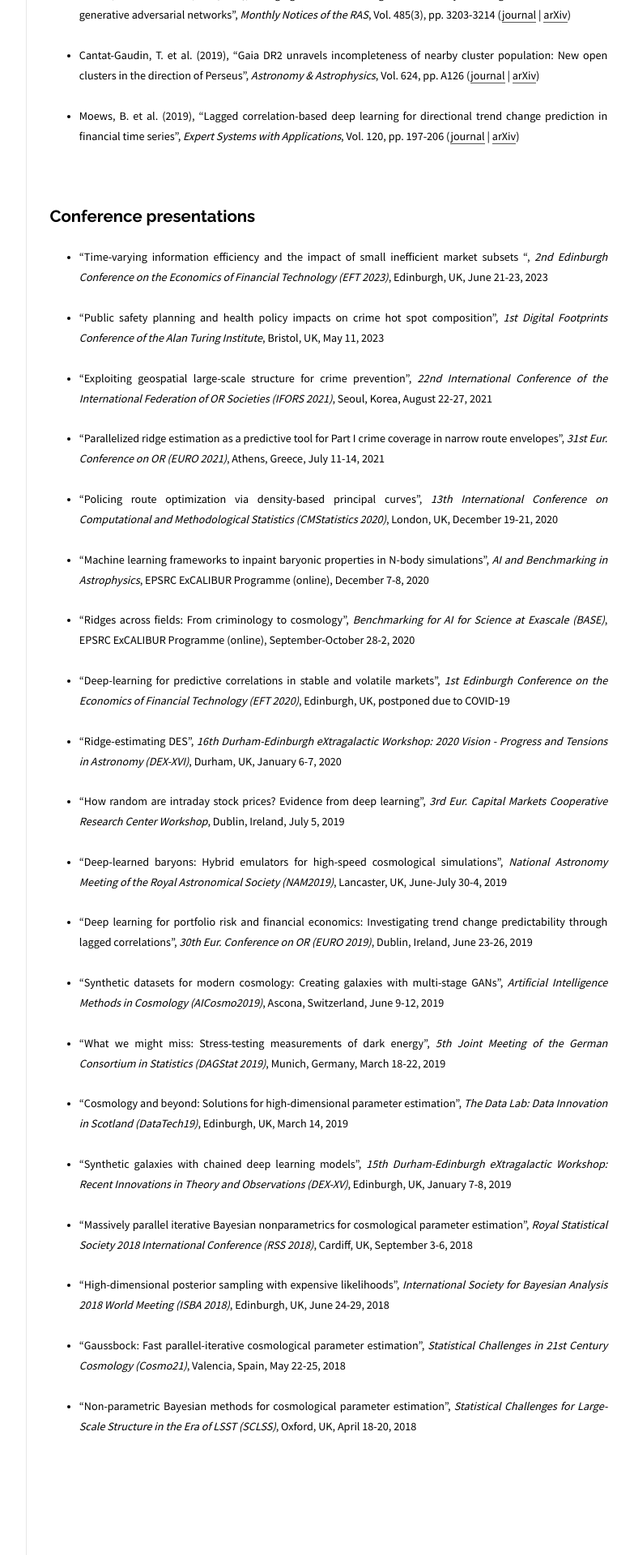
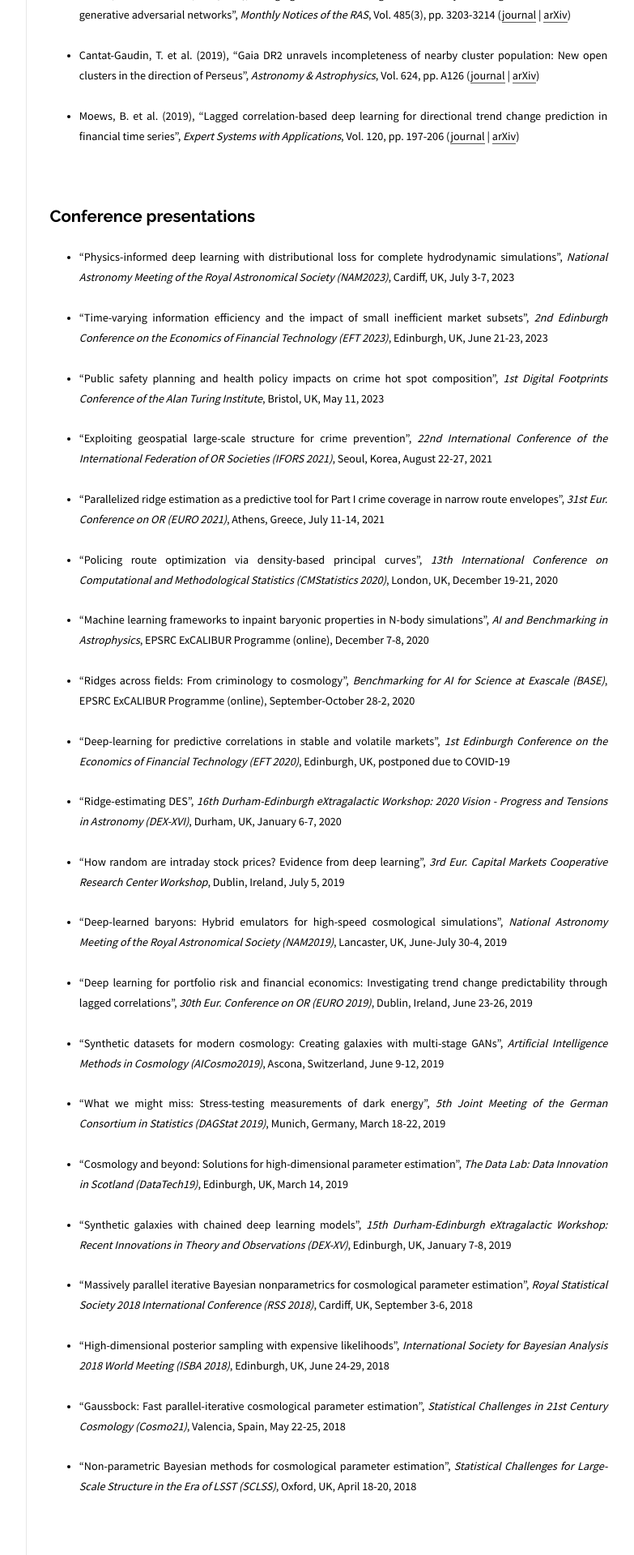
Before and after one commit to moews/moews.github.io, a Jekyll site: the page built from _posts/2017-03-25-publications.md, in a window 1280 px wide. Shown: the part 960-2880 px from the top of the page at 81% size, without its empty margins (326-1109 px from the left). Built offline with Jekyll 4.4.1, drawn with Linux system fonts in a browser that asks for light colours.

Commit message:
Update 2017-03-25-publications.md

```diff
--- a/_posts/2017-03-25-publications.md
+++ b/_posts/2017-03-25-publications.md
@@ -46,9 +46,11 @@ REMOVE CONFERENCES
 
 ## Conference presentations
 
-* <small>"Time-varying information efficiency and the impact of small inefficient market subsets ", _2nd Edinburgh Conference on the Economics of Financial Technology (EFT 2023)_, Edinburgh, UK, June 21-23, 2023
+* <small>"Physics-informed deep learning with distributional loss for complete hydrodynamic simulations", _National Astronomy Meeting of the Royal Astronomical Society (NAM2023)_, Cardiff, UK, July 3-7, 2023</small>
 
-* <small>"Public safety planning and health policy impacts on crime hot spot composition", _1st Digital Footprints Conference of the Alan Turing Institute_, Bristol, UK, May 11, 2023 <!--Poster-->
+* <small>"Time-varying information efficiency and the impact of small inefficient market subsets", _2nd Edinburgh Conference on the Economics of Financial Technology (EFT 2023)_, Edinburgh, UK, June 21-23, 2023</small>
+
+* <small>"Public safety planning and health policy impacts on crime hot spot composition", _1st Digital Footprints Conference of the Alan Turing Institute_, Bristol, UK, May 11, 2023</small> <!--Poster-->
 
 * <small>"Exploiting geospatial large-scale structure for crime prevention", _22nd International Conference of the International Federation of OR Societies (IFORS 2021)_, Seoul, Korea, August 22-27, 2021</small>
 
```
